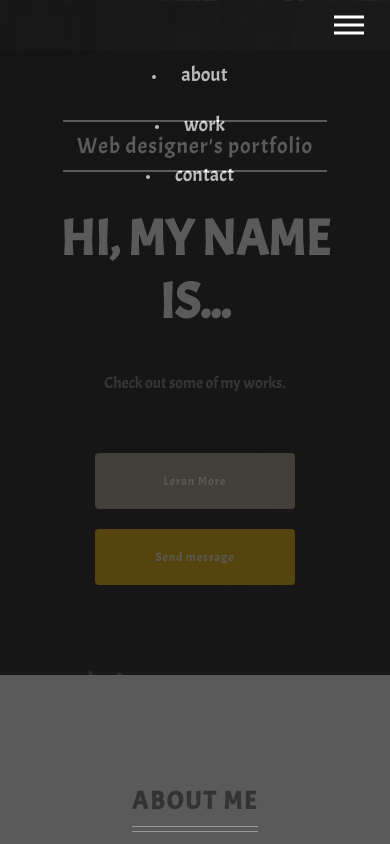
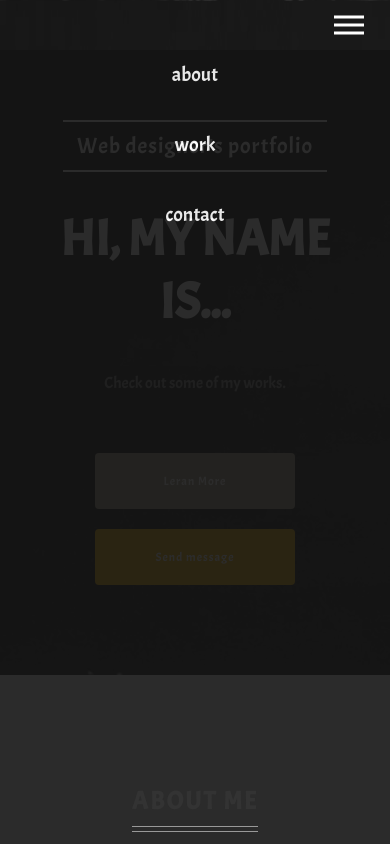
Before and after one commit to m1taro/m1taro.github.io, a plain HTML site: page index.html in a window 390 px wide. Both pictures are taken after a click on the element 348 px from the left and 50 px from the top of the page. Shown: the top 844 px of the page. Drawn offline with nearby package versions, Linux system fonts and the light colour scheme; files that its build step writes are made by us from their sources; files whose address does not match are found by name.

Commit message:
Update styles.css

```diff
--- a/css/styles.css
+++ b/css/styles.css
@@ -284,10 +284,15 @@ body {
 .open {
     position: fixed;
     background: #151515;
-    opacity: 0.7;
+    opacity: 0.9;
     height: 100%;
     width: 100%;
     text-align: center;
+}
+
+.navi-list {
+    list-style: none;
+    margin-bottom: 20px;
 }
 
 .navi-item {
```
